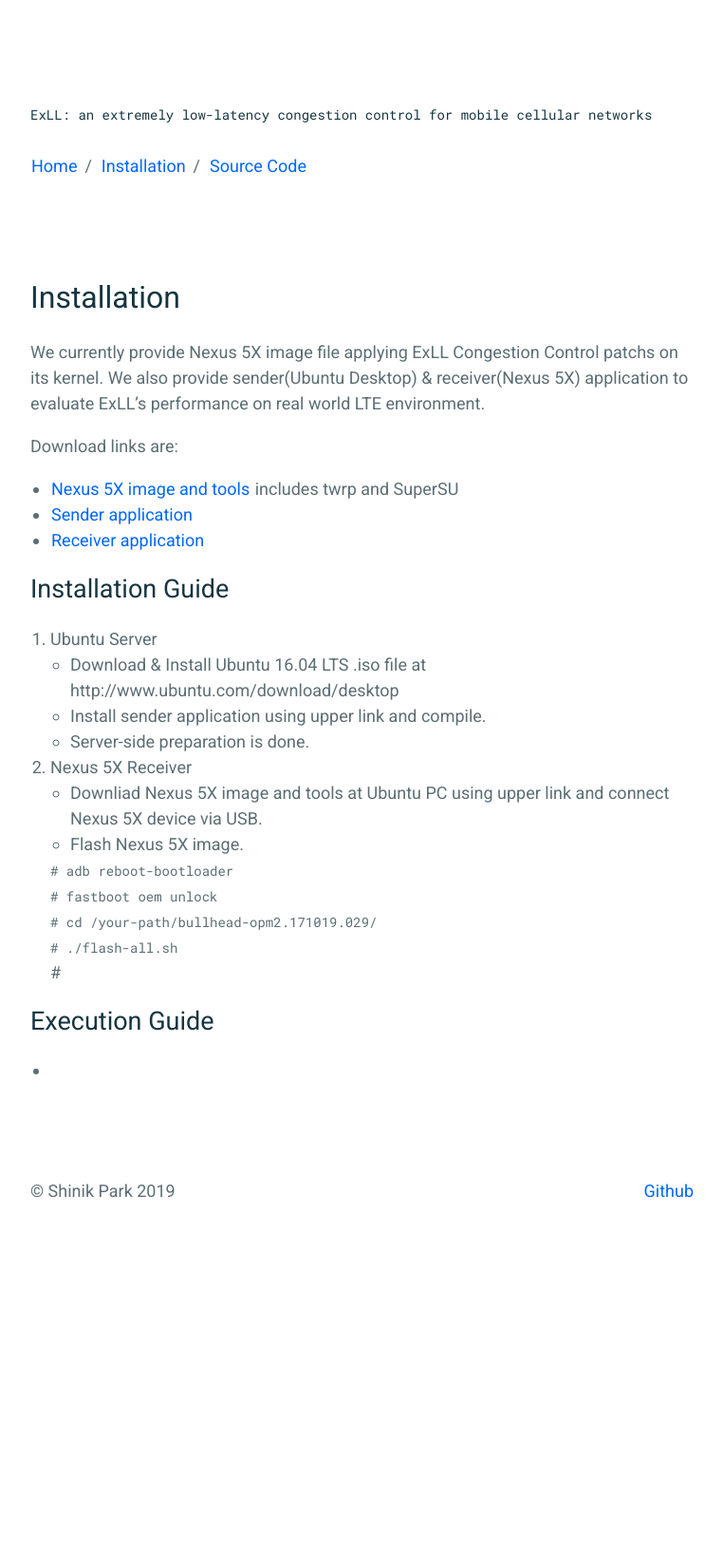
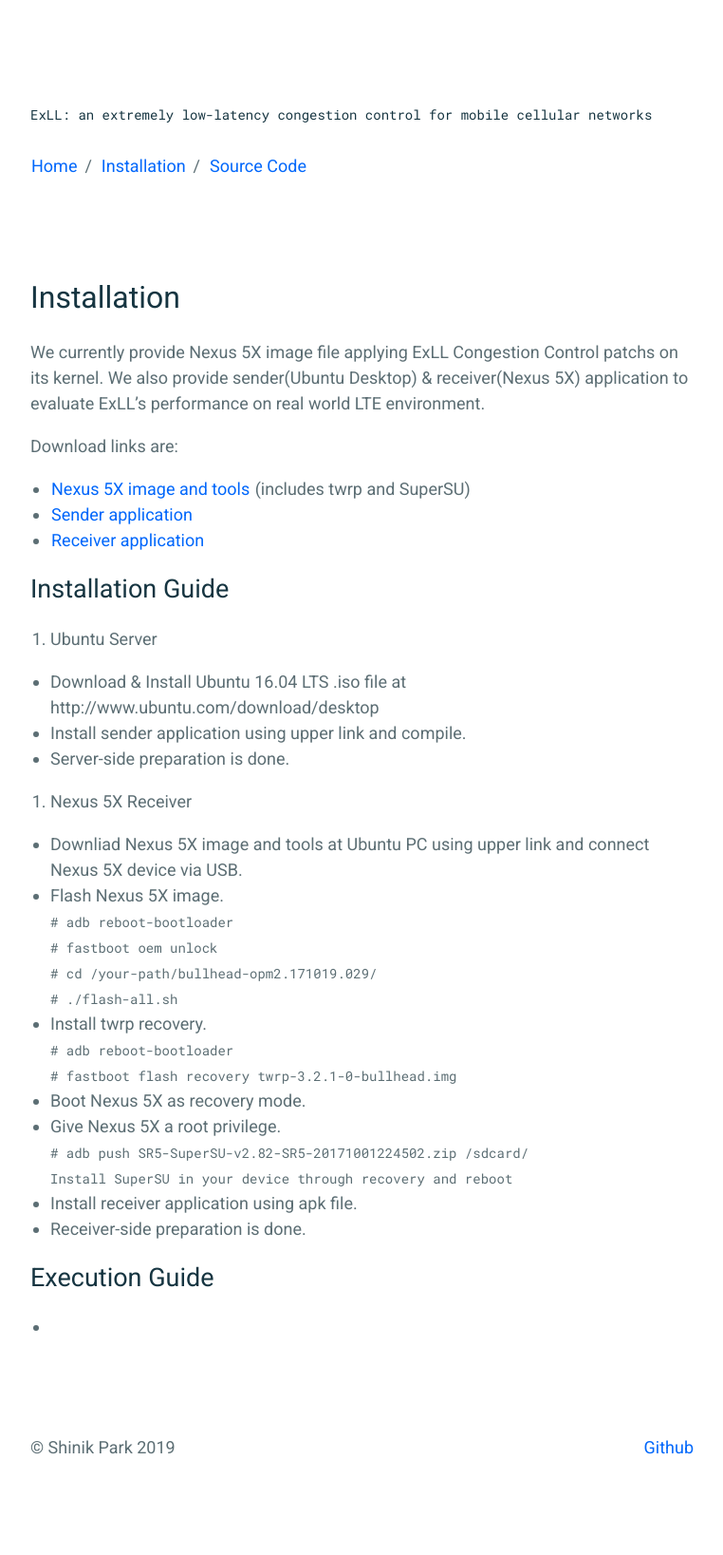
Before and after one commit to msnl/exll, a Jekyll site: the page built from _pages/Installation.md, in a window 1280 px wide. Shown: the whole page at 95% size, without its empty margins (258-1020 px from the left). Built offline with Jekyll 4.4.1, drawn with Linux system fonts in a browser that asks for light colours; before the commit the page ends 1367 px from its top, so only the background shows below that.

Commit message:
Update Installation.md

```diff
--- a/_pages/Installation.md
+++ b/_pages/Installation.md
@@ -9,18 +9,23 @@ We also provide sender(Ubuntu Desktop) & receiver(Nexus 5X) application to evalu
 
 Download links are:
 - [Nexus 5X image and tools]()
-  includes twrp and SuperSU
+  (includes twrp and SuperSU)
 - [Sender application]()
 - [Receiver application]()
 
 # Installation Guide
 1. Ubuntu Server
+
   - Download & Install Ubuntu 16.04 LTS .iso file at http://www.ubuntu.com/download/desktop
+
   - Install sender application using upper link and compile.
+
   - Server-side preparation is done.
 
 2. Nexus 5X Receiver
+
   - Downliad Nexus 5X image and tools at Ubuntu PC using upper link and connect Nexus 5X device via USB.
+
   - Flash Nexus 5X image.
 
     `# adb reboot-bootloader`
@@ -31,7 +36,25 @@ Download links are:
 
     `# ./flash-all.sh`
 
-    \#
+  - Install twrp recovery.
+
+    `# adb reboot-bootloader`
+
+    `# fastboot flash recovery twrp-3.2.1-0-bullhead.img`
+
+  - Boot Nexus 5X as recovery mode.
+
+  - Give Nexus 5X a root privilege.
+
+    `# adb push SR5-SuperSU-v2.82-SR5-20171001224502.zip /sdcard/`
+
+    `Install SuperSU in your device through recovery and reboot`
+
+  - Install receiver application using apk file.
+
+  - Receiver-side preparation is done.
+
 
 # Execution Guide
--
+
+  -
```
